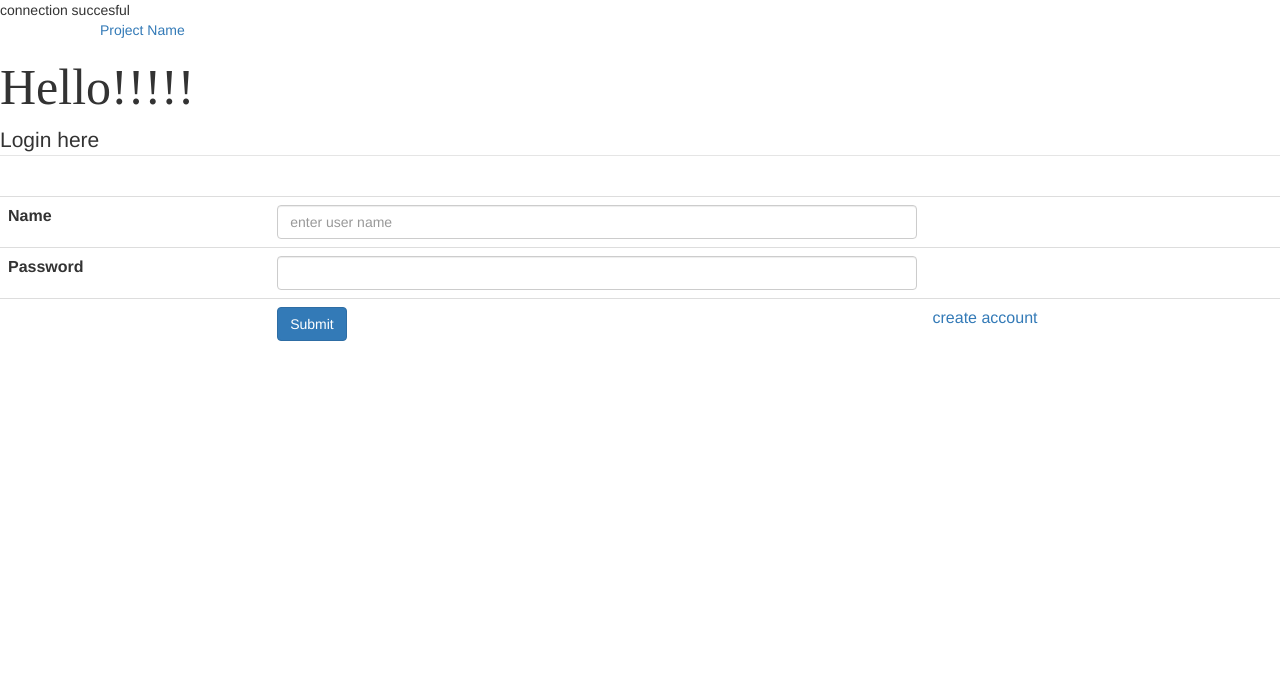
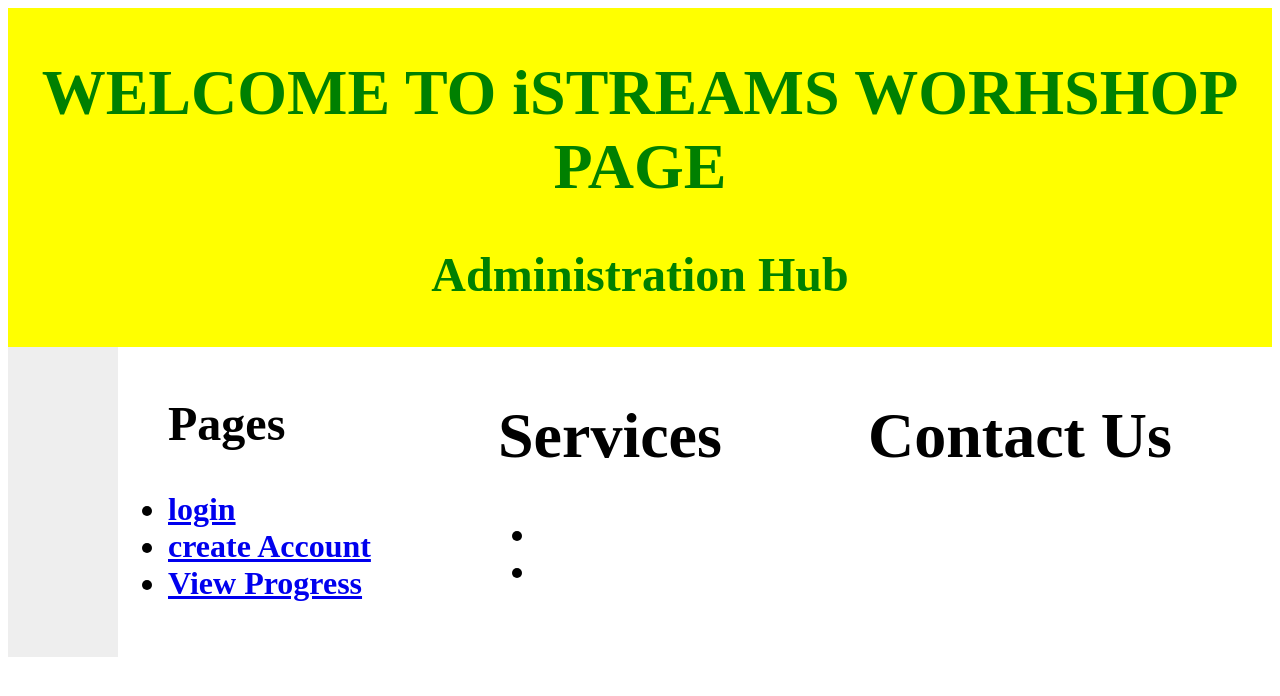
Before and after one commit to mugabekinnocet/wms_4istreams, a PHP site: page / in a window 1280 px wide. Shown: the top 696 px of the page. Run offline with PHP 8.4, Linux system fonts and the light colour scheme.

Commit message:
modified just

```diff
--- a/index.php
+++ b/index.php
@@ -1,10 +1,77 @@
-<?php
-require 'core.inc.php';
-require 'opendbo.php';
-if (!loggedin() ){
-     include 'loginform.inc.php';
-	 //include 'home.php';
+<html>
 
-	 }
+	<h1> <h1>
 
-	 ?>
+	<style>
+#header {
+    background-color:yellow;
+    color:green;
+    text-align:center;
+    padding:5px;
+}
+#nav {
+    line-height:30px;
+    background-color:#eeeeee;
+    height:300px;
+    width:100px;
+    float:left;
+    padding:5px;
+}
+#section {
+    width:350px;
+    float:left;
+    padding:10px;
+}
+#footer {
+    background-color:black;
+    color:green;
+    clear:both;
+    text-align:center;
+    padding:5px;
+}
+</style>
+<body>
+
+
+
+<div id="header">
+<h1>WELCOME TO iSTREAMS WORHSHOP PAGE</h1>
+<h2>Administration Hub</h2>
+</div>
+
+<div id="nav">
+<br>
+<br>
+<br>
+</div>
+
+<div id="section">
+
+<p>
+<UL>
+<h2>Pages</h2>
+<li><a href="loginform.inc.php"><b>login</B> </a></li>
+<li><a href="register.php"><b>create Account</B> </a></li>
+<li><a href="index.html"><b>View Progress</B> </a></li>
+
+</ul>
+</p>
+
+</div>
+
+<div id="section">
+<h1>Services</h1>
+<p>
+<UL>
+<li><b></B> </a></li>
+<li><b></B> </a></li>
+
+
+</ul>
+</p>
+</div>
+
+<div id="section">
+<h1>Contact Us </h1>
+<p>
+<UL>
--- a/loginform.inc.php
+++ b/loginform.inc.php
@@ -40,7 +40,7 @@ div. -->
 
 		    <div><fieldset class="fieldset" >
 			 <legend style = "align:center;">Login here</legend>
-				<div><form method="POST" action = "Products_received.html">
+				<div><form method="POST" action = "">
 					<div><table style="margin:auto;" class="table table ">
 					  <tr>
 						 <td><label>Name</label></td>
@@ -50,9 +50,20 @@ div. -->
 						 <td><label>Password</label></td>
 						 <td><input type="password" required class="form-control"><td>
 					  </tr>&nbsp;
+
+
 					  <tr>
-						 <td></td><td><input type = "submit" class = "btn btn-primary "></td><td><a href = "register.php">create account</a></td>
+
+
+
+
+    </div>
+						 <td></td><td><input type = "submit" class = "btn btn-primary ">
+					<input type="checkbox"><label for="checkbox">Keep me logged in</label>
+					<input type="Reset" value="Reset" name="Reset"></td>
+						 <td><a href = "register.php">create account</a></td>
 					  </tr>
+
 					 <table></div>
 				</form></div>
 	        </fieldset></div>
--- a/register.php
+++ b/register.php
@@ -9,7 +9,7 @@
 
 
 
-		<form action="submit_account.php" method="post" class = "form-control">
+		<form action="submitregister.php" method="post" class = "form-control">
 			<table>
 				<tr>
 					<td><label>User name</label></td>
--- a/submitregister.php
+++ b/submitregister.php
@@ -20,12 +20,12 @@ if($execute)
 {
 
 echo "Data inserted";
-Print '<script>window.location.assign("login.php");</script>'; // redirects to login.php
+Print '<script>="refresh" content="window.location.assign("index.php");</script>'; // redirects to login.php
 
 }
 	else{
 		echo "There is a problem".mysql_error();
-
+	Print '<script>window.location.assign("register.php");</script>';
     }
 
 ?>
```
Also changed, not shown: logout.php (added, +7 -0 lines).
